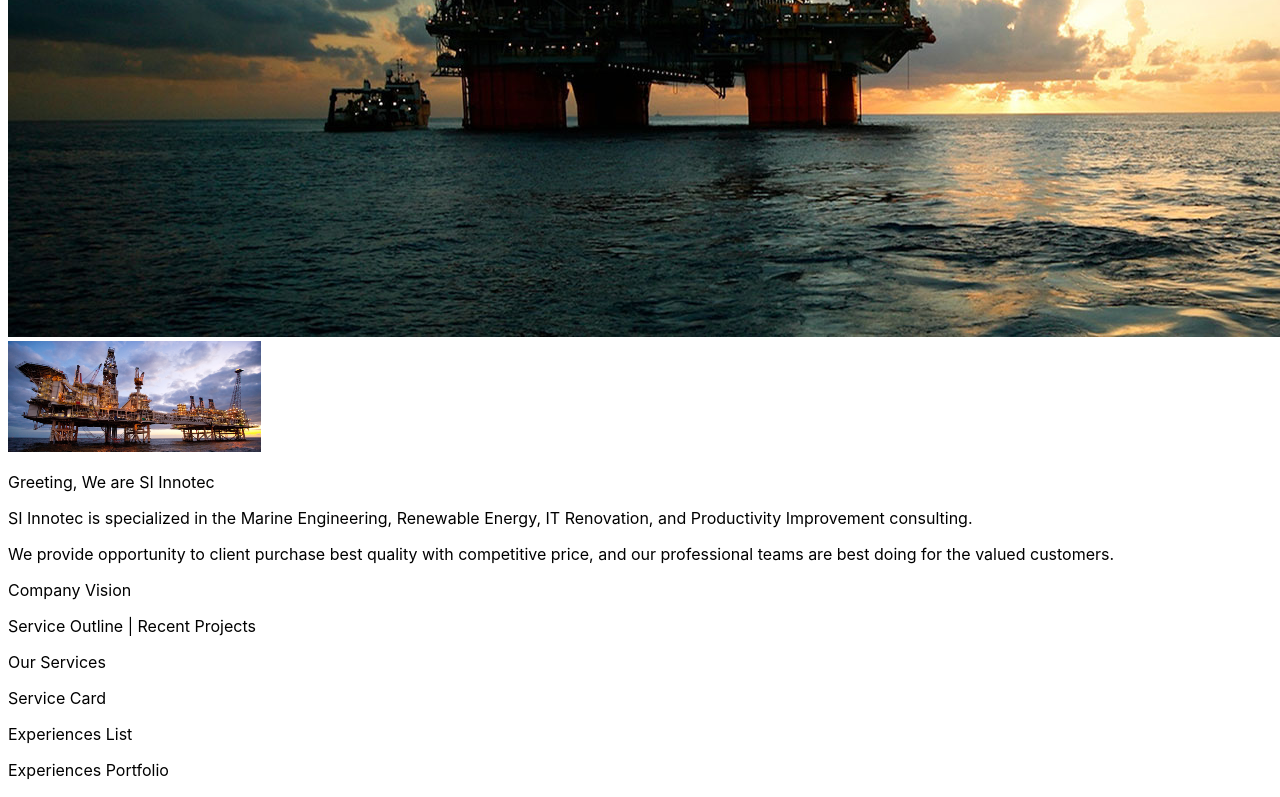
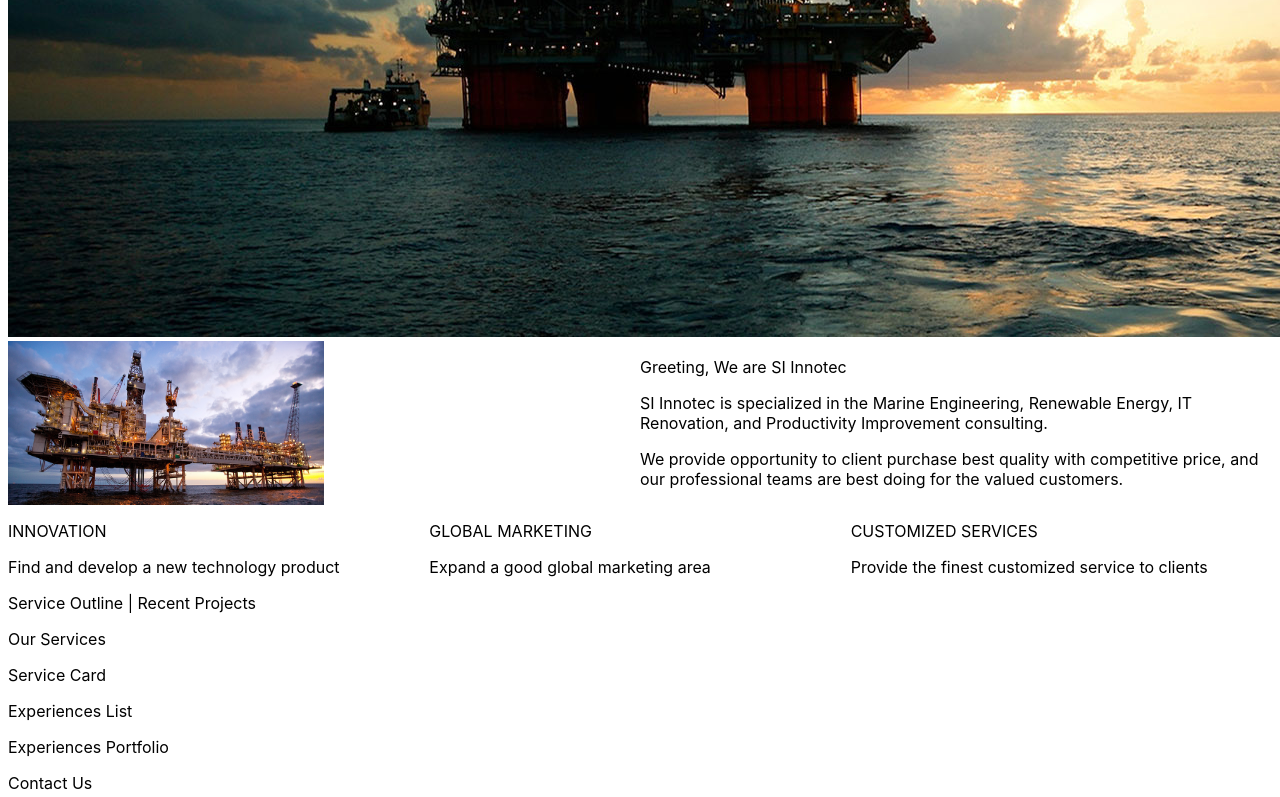
Before and after one commit to glenn-a810/siinnotec, a Vue app: page / in a window 1280 px wide. Shown: the part 416-1213 px from the top of the page. Built offline with nearby package versions, Linux system fonts and the light colour scheme.

Commit message:
컨텐츠 및 위치 설정중

```diff
--- a/src/App.vue
+++ b/src/App.vue
@@ -11,17 +11,41 @@
     <img src="./assets/carousel/1.jpg" alt="carousel1" />
   </div>
 
-  <div>
-    <img src="./assets/about_overview_1.png" alt="about_overview" class="overview" />
-    <p>Greeting, We are SI Innotec</p>
-    <p>SI Innotec is specialized in the Marine Engineering, Renewable Energy, IT Renovation, and Productivity
-      Improvement consulting.</p>
-    <p>We provide opportunity to client purchase best quality with competitive price, and our professional teams are
-    best doing for the valued customers.</p>
+  <div class="parent">
+    <div class="child">
+      <img
+        src="./assets/about_overview_1.png"
+        alt="about_overview"
+        class="overview"
+      />
+    </div>
+    <div class="child">
+      <p>Greeting, We are SI Innotec</p>
+      <p>
+        SI Innotec is specialized in the Marine Engineering, Renewable Energy,
+        IT Renovation, and Productivity Improvement consulting.
+      </p>
+      <p>
+        We provide opportunity to client purchase best quality with competitive
+        price, and our professional teams are best doing for the valued
+        customers.
+      </p>
+    </div>
   </div>
 
-  <div>
-    <p>Company Vision</p>
+  <div class="parent">
+    <div class="child">
+      <p>INNOVATION</p>
+      <p>Find and develop a new technology product</p>
+    </div>
+    <div class="child">
+      <p>GLOBAL MARKETING</p>
+      <p>Expand a good global marketing area</p>
+    </div>
+    <div class="child">
+      <p>CUSTOMIZED SERVICES</p>
+      <p>Provide the finest customized service to clients</p>
+    </div>
   </div>
 
   <div>
@@ -73,7 +97,15 @@ export default {
 }
 
 .overview {
-  width: 20%;
-  height: 20%;
+  width: 50%;
+  height: 100%;
+}
+
+.parent {
+  display: flex;
+}
+
+.parent .child {
+  flex: 1;
 }
 </style>
```
